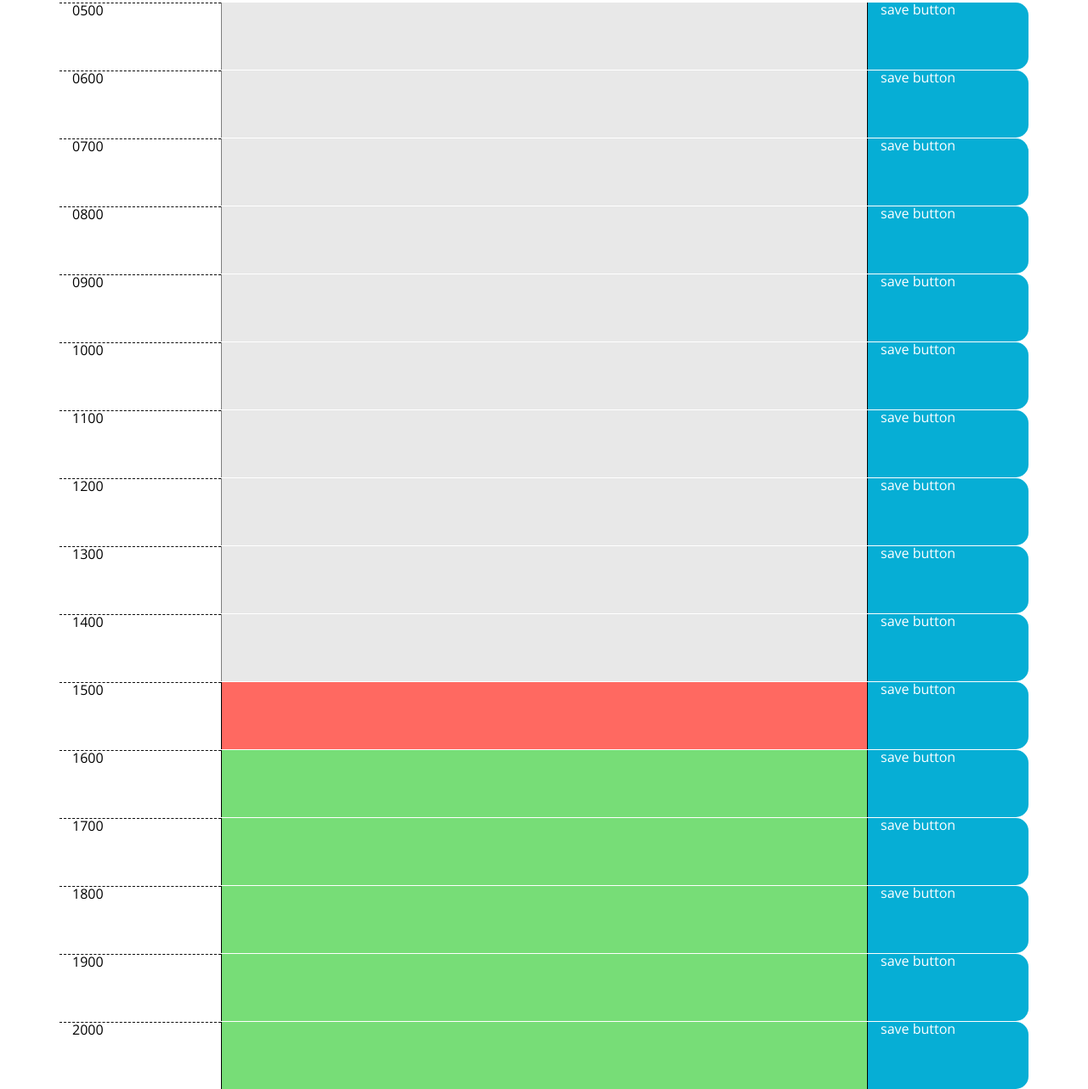
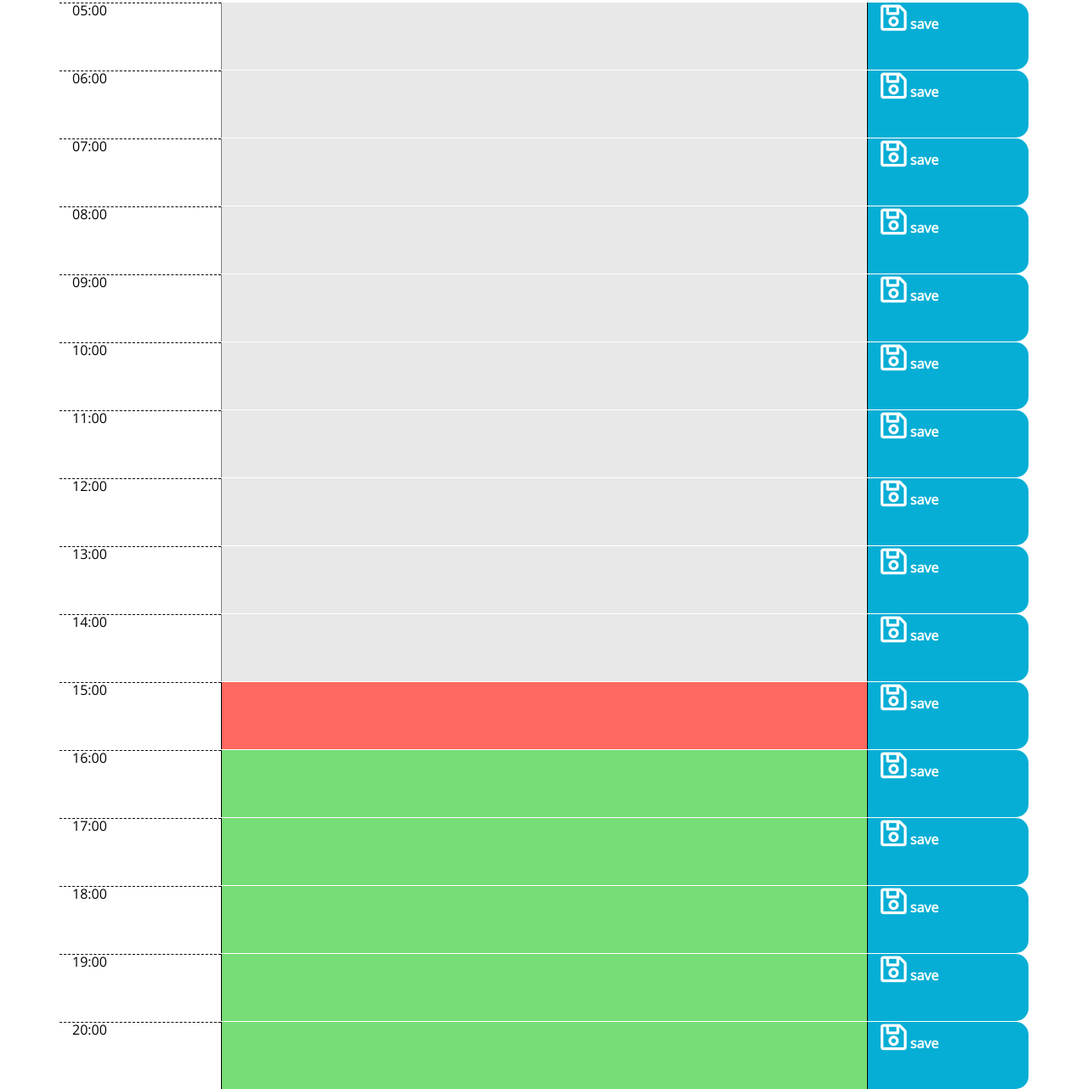
Before and after one commit to Matt1cheney/dailyEnterprise_planner, a plain HTML site: page Develop/index.html in a window 1280 px wide. Shown: the part 334-1616 px from the top of the page at 85% size. Drawn offline with nearby package versions, Linux system fonts and the light colour scheme.

```diff
--- a/Develop/index.html
+++ b/Develop/index.html
@@ -18,11 +18,13 @@
       href="https://fonts.googleapis.com/css?family=Open+Sans&display=swap"
       rel="stylesheet"
     />
+    <link rel="stylesheet" href="https://cdnjs.cloudflare.com/ajax/libs/animate.css/3.7.2/animate.min.css">
     <link rel="stylesheet" href="style.css" />
     <title>Work Day Scheduler</title>
   </head>
 
   <body>
+    <!--all timeblocks-->
     <header class="jumbotron">
       <h1 class="display-3">Work Day Scheduler</h1>
       <p class="lead">A simple calendar app for scheduling your work day</p>
@@ -31,135 +33,131 @@
 
     <div class="container">
       <div class="row">
-        <div class="col-2 hour" >0500</div>
+        <div class="col-2 hour" >05:00</div>
         <textarea class="col-8  description hour-05"></textarea>
-        <div class=" col-2 saveBtn">save button</div>
+        <div class=" col-2 saveBtn"><i class="far fa-save"id ="hour-05"></i> save</div>
       </div>
     </div>
 
     <div class="container">
       <div class="row">
-        <div class="col-2 hour">0600</div>
+        <div class="col-2 hour">06:00</div>
         <textarea class="col-8 description hour-06"></textarea>
-        <div class=" col-2 saveBtn">save button</div>
+        <div class=" col-2 saveBtn"><i class="far fa-save"></i> save</div>
       </div>
     </div>
 
     <div class="container">
       <div class="row">
-        <div class="col-2 hour">0700</div>
+        <div class="col-2 hour">07:00</div>
         <textarea class="col-8 description hour-07"></textarea>
-        <div class=" col-2 saveBtn">save button</div>
+        <div class=" col-2 saveBtn"><i class="far fa-save"></i> save</div>
       </div>
     </div>
 
     <div class="container">
       <div class="row">
-        <div class="col-2 hour">0800</div>
+        <div class="col-2 hour">08:00</div>
         <textarea class="col-8 description hour-08"></textarea>
-        <div class=" col-2 saveBtn">save button</div>
+        <div class=" col-2 saveBtn"><i class="far fa-save"></i> save</div>
       </div>
     </div>
 
     <div class="container">
       <div class="row">
-        <div class="col-2 hour">0900</div>
+        <div class="col-2 hour">09:00</div>
         <textarea class="col-8 description hour-09"></textarea>
-        <div class=" col-2 saveBtn">save button</div>
+        <div class=" col-2 saveBtn"><i class="far fa-save"></i> save</div>
       </div>
     </div>
 
     <div class="container">
       <div class="row">
-        <div class="col-2 hour">1000</div>
+        <div class="col-2 hour">10:00</div>
         <textarea class="col-8 description hour-10"></textarea>
-        <div class=" col-2 saveBtn">save button</div>
+        <div class=" col-2 saveBtn"><i class="far fa-save"></i> save</div>
       </div>
     </div>
 
     <div class="container">
       <div class="row">
-        <div class="col-2 hour">1100</div>
+        <div class="col-2 hour">11:00</div>
         <textarea class="col-8 description hour-11"></textarea>
-        <div class=" col-2 saveBtn">save button</div>
+        <div class=" col-2 saveBtn"><i class="far fa-save"></i> save</div>
       </div>
     </div>
 
     <div class="container">
       <div class="row">
-        <div class="col-2 hour">1200</div>
+        <div class="col-2 hour">12:00</div>
         <textarea class="col-8 description hour-12"></textarea>
-        <div class=" col-2 saveBtn">save button</div>
+        <div class=" col-2 saveBtn"><i class="far fa-save"></i> save</div>
       </div>
     </div>
 
     <div class="container">
       <div class="row">
-        <div class="col-2 hour">1300</div>
+        <div class="col-2 hour">13:00</div>
         <textarea class="col-8 description hour-13"></textarea>
-        <div class=" col-2 saveBtn">save button</div>
+        <div class=" col-2 saveBtn"><i class="far fa-save"></i> save</div>
       </div>
     </div>
 
     <div class="container">
       <div class="row">
-        <div class="col-2 hour">1400</div>
+        <div class="col-2 hour">14:00</div>
         <textarea class="col-8 description hour-14"></textarea>
-        <div class=" col-2 saveBtn">save button</div>
+        <div class=" col-2 saveBtn"><i class="far fa-save"></i> save</div>
       </div>
     </div>
 
     <div class="container">
       <div class="row">
-        <div class="col-2 hour">1500</div>
+        <div class="col-2 hour">15:00</div>
         <textarea class="col-8 description hour-15"></textarea>
-        <div class=" col-2 saveBtn">save button</div>
+        <div class=" col-2 saveBtn"><i class="far fa-save"></i> save</div>
       </div>
     </div>
 
     <div class="container">
       <div class="row">
-        <div class="col-2 hour">1600</div>
+        <div class="col-2 hour">16:00</div>
         <textarea class="col-8 description hour-16"></textarea>
-        <div class=" col-2 saveBtn">save button</div>
+        <div class=" col-2 saveBtn"><i class="far fa-save"></i> save</div>
       </div>
     </div>
 
     <div class="container">
       <div class="row">
-        <div class="col-2 hour">1700</div>
+        <div class="col-2 hour">17:00</div>
         <textarea class="col-8 description hour-17"></textarea>
-        <div class=" col-2 saveBtn">save button</div>
+        <div class=" col-2 saveBtn"><i class="far fa-save"></i> save</div>
       </div>
     </div>
     <div class="container">
       <div class="row">
-        <div class="col-2 hour">1800</div>
+        <div class="col-2 hour">18:00</div>
         <textarea class="col-8 description hour-18"></textarea>
-        <div class=" col-2 saveBtn">save button</div>
+        <div class=" col-2 saveBtn"><i class="far fa-save"></i></i> save</div>
+      </div>
+    </div>
+<!-- <i class="far fa-save"></i> -->
+    <div class="container">
+      <div class="row">
+        <div class="col-2 hour">19:00</div>
+        <textarea class="col-8 description hour-19"></textarea>
+        <div class=" col-2 saveBtn"><i class="far fa-save"></i> save</div>
       </div>
     </div>
 
     <div class="container">
       <div class="row">
-        <div class="col-2 hour">1900</div>
-        <textarea class="col-8 description hour-19"></textarea>
-        <div class=" col-2 saveBtn">save button</div>
+        <div class="col-2 hour">20:00</div>
+        <textarea class="col-8 description hour-20"></textarea>
+        <div class=" col-2 saveBtn"><i class="far fa-save"></i> save</div>
       </div>
     </div>
 
-    <div class="container">
-      <div class="row">
-        <div class="col-2 hour">2000</div>
-        <textarea class="col-8 description hour-20"></textarea>
-        <div class=" col-2 saveBtn">save button</div>
-      </div>
-    </div>
-    <!-- Timeblocks go here -->
-    <!--figure out the structure of the array hour blocks-->
-    <!--how should i build a mock up.-->
-    <!--array for timeblocks-->
-    <!---->
     <script src="https://code.jquery.com/jquery-3.4.1.min.js"></script>
     <script src="https://cdnjs.cloudflare.com/ajax/libs/moment.js/2.24.0/moment.min.js"></script>
     <script src="script.js"></script>
--- a/Develop/script.js
+++ b/Develop/script.js
@@ -2,8 +2,9 @@ $(function() {
   //create twos constants for the date display
   const todaysDate = $("#currentDay");
   const whatTimeIsIt = moment().format("MMMM Do YYYY");
-  console.log(moment());
+  //applying the date to the HTML page
   todaysDate.text(whatTimeIsIt);
+  //creating an array of "moment" objects
   let timeVal = [
     moment().hour(05),
     moment().hour(06),
@@ -23,32 +24,55 @@ $(function() {
     moment().hour(20)
   ];
 
-
-
+  // creating a function to apply classes to the appropriate hour blocks
   function hourChange() {
-    let description = $("textarea");
-    let descriptionNumber = 0;
+    // Retrieve
+    //$(document).getItem(`.hour-${thisTextBlock.format("HH")} `);
+    //.innerHTML = localStorage.getItem("lastname");
+    //create variable for looping through hour blocks that start at 5 AM
     let forHourCounter = 5;
 
-    console.log(moment().startOf("hour"));
+    //start forEach loop to evaluate what hour it is and apply the past, present, or future classes
     timeVal.forEach(hour => {
+      // someMomentHour is grabbing the current hour and passing in forHourCounter created above
+      let thisTextBlock = moment().hour(forHourCounter);
+      // forming my hour-x class to be able to reference each time block
+      let referredBlock = `.hour-${thisTextBlock.format("HH")} `;
 
-
-      let someMomentHour = moment().hour(forHourCounter);
-      let selector = `.hour-${someMomentHour.format("HH")} `;
-
-      let myElem = $(selector);
-
+      let myElement = $(referredBlock);
+      // if 0 is greater than any hour past the current apply this class
       if (0 > hour.diff(moment(), "hours")) {
-        myElem.addClass("past");
+        myElement.addClass("past");
+        //if 0 is less than any hourblock from the current moment, apply this class
       } else if (0 < hour.diff(moment().startOf("hour"), "hours")) {
-        myElem.addClass("future");
+        myElement.addClass("future");
+        // anything 0 is current, apply this class
       } else {
-        myElem.addClass("present");
+        myElement.addClass("present");
       }
       forHourCounter++;
     });
+    let thisTextBlock = moment().hour(forHourCounter-1);
+      // forming my hour-x class to be able to reference each time block
+      let referredBlock = $(`.hour-${thisTextBlock.format("HH")}`).val() ;
+        $(document).on("click",".saveBtn", function() {
+          $(".fa-save")
+            .addClass("animated")
+            .addClass("wobble");
+            // $(".fa-save").removeClass("animated").removeClass("wobble");
+          // Store
+          //get the text
+          // get the text
+          // var textSave = $(".hour-05").text(textSave)
+
+          localStorage.setItem('planSave', $(JSON.stringify(referredBlock.innerText)));
+          console.log(`.hour-${thisTextBlock.format("HH")} `)
+
+            // test if it works
+          });
+    //});
   }
 
   hourChange();
+
 });
--- a/Develop/style.css
+++ b/Develop/style.css
@@ -64,9 +64,16 @@ textarea{
   border-bottom-right-radius: 15px;
   background-color: #06AED5;
   color: white;
+  font-weight: bold;
 }
 
-.saveBtn i:hover {
+/* .saveBtn i:hover {
   font-size: 20px;
   transition: all .3s ease-in-out;
+} */
+.fa-save {
+  font-size: 35px;
 }
+.fa-save i:hover {
+  font-size: 35px;
+}
```
Also changed, not shown: 1 other file.
